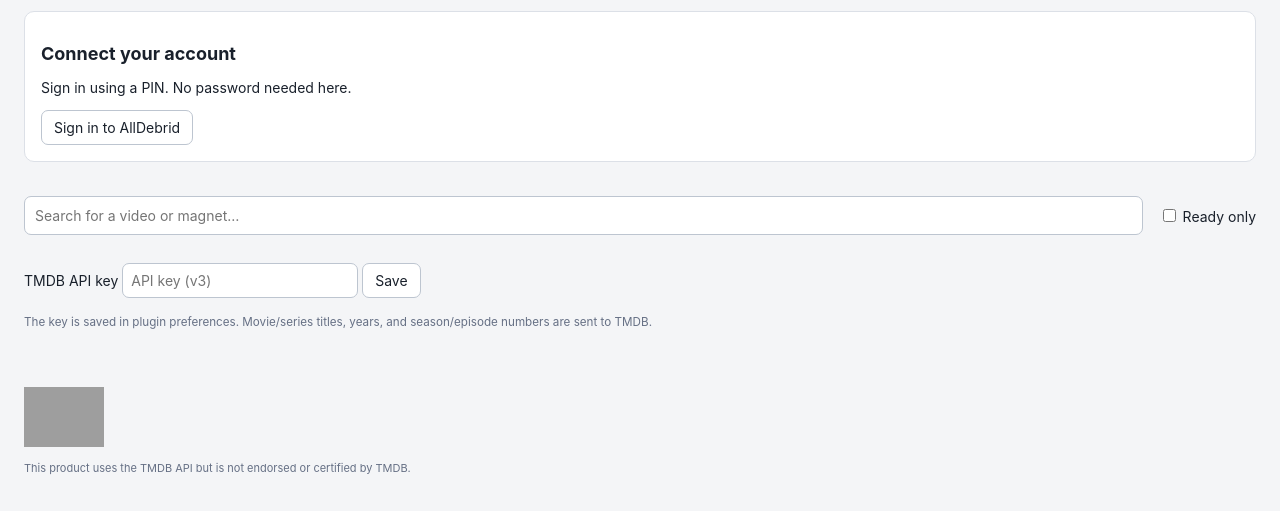
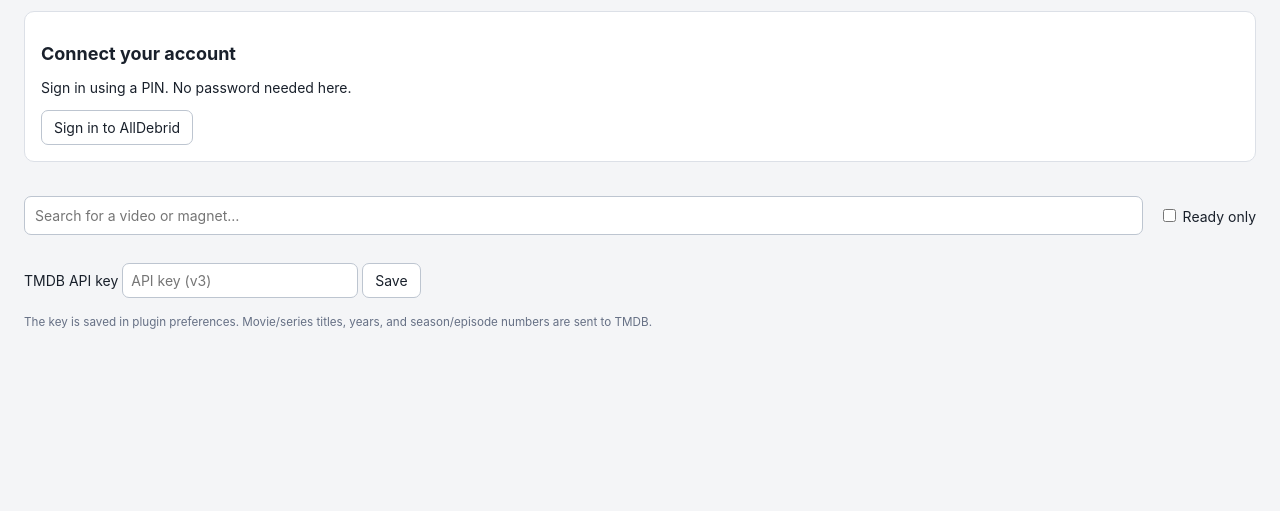
Before and after one commit to yboyer/iina-plugin-alldebrid, a website built with Vite: page src/library.html in a window 1280 px wide. Shown: the part 103-614 px from the top of the page. Built offline with nearby package versions, Linux system fonts and the light colour scheme; grey boxes are pictures that could not be loaded.

Commit message:
chore(library): remove tmdb attribution footer

```diff
--- a/src/library.html
+++ b/src/library.html
@@ -20,7 +20,6 @@
 <p aria-live="polite" id="message" role="status" ></p>
 <p id="count"></p>
 <main id="magnets"></main>
-<footer><img alt="TMDB" src="https://image.tmdb.org/t/p/original/wwemzKWzjKYJFfCeiB57q3r4Bcm.svg" width="80"><p>This product uses the TMDB API but is not endorsed or certified by TMDB.</p></footer>
 <script src="library-ui.js"></script>
 </body>
 </html>
```
